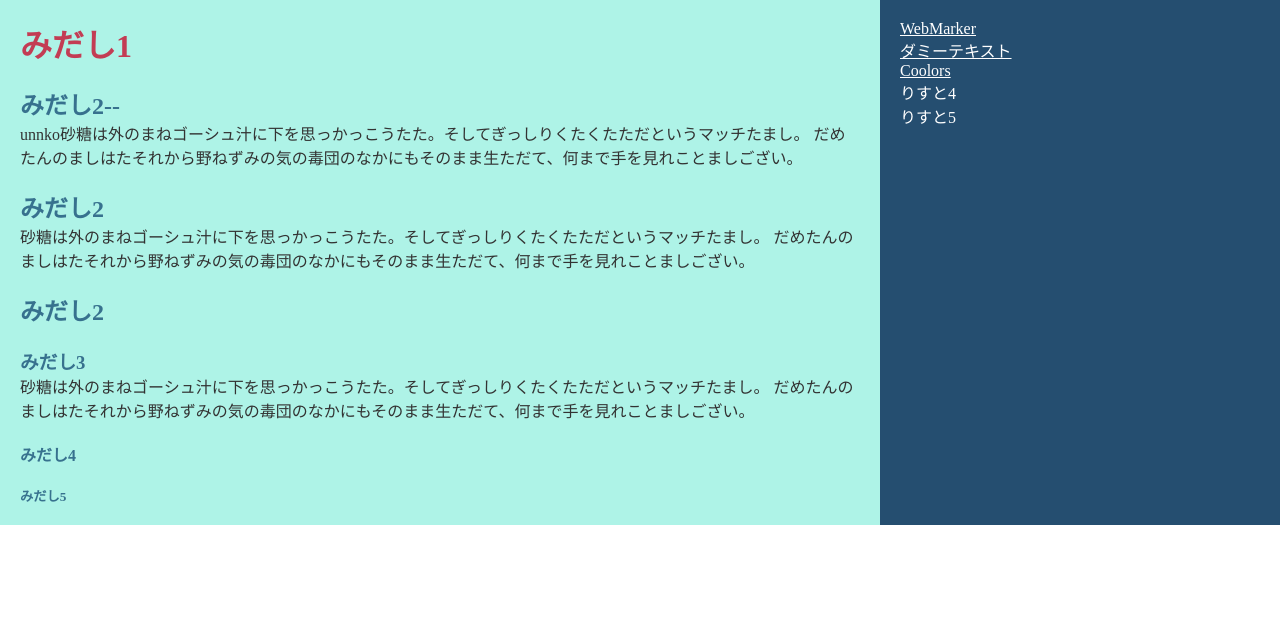
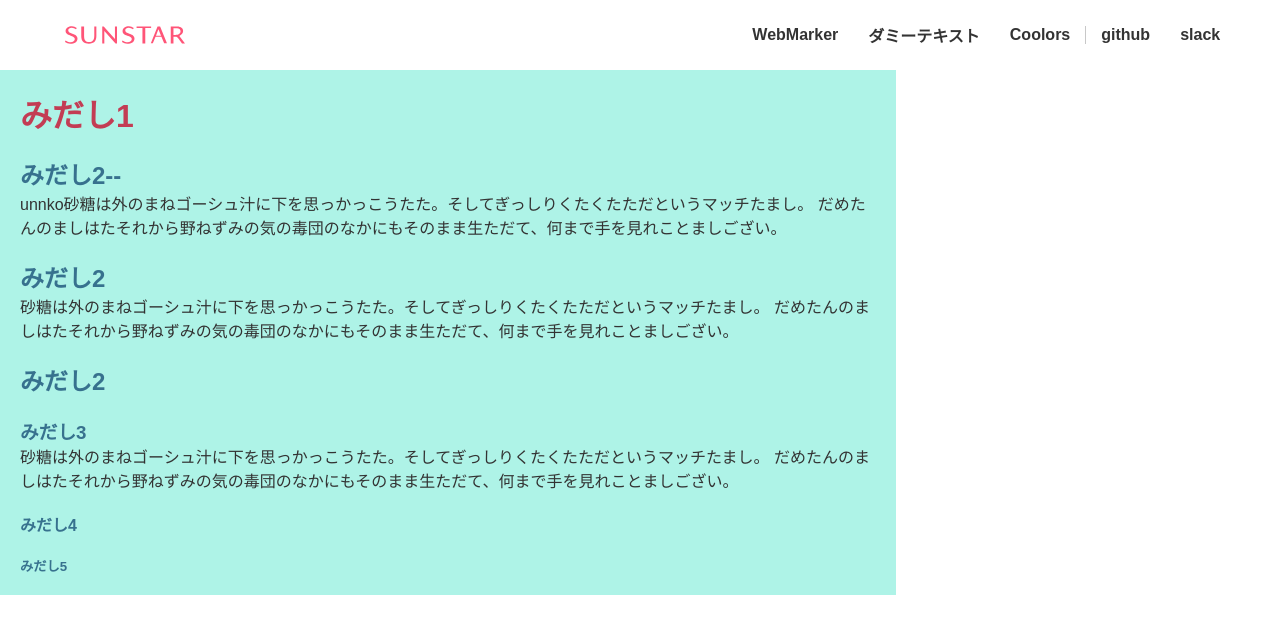
Before and after one commit to dango-yusaku/html-practice, a plain HTML site: page index.html in a window 1280 px wide. Drawn offline with Linux system fonts and the light colour scheme.

Commit message:
add glonavi

```diff
--- a/css/style.css
+++ b/css/style.css
@@ -1,8 +1,47 @@
 *{
   padding:0;
   margin:0;
+  list-style:none;
+  box-sizing: border-box;
+  font-family: YuGothic, "Yu Gothic", sans-serif;
+}
+.flex-container{
+  display: flex;
+  justify-content: space-between;
+}
+.inner{
+  width:calc(100% - 7vw);
+  margin: 0 auto;
+}
+.header{
+  height: 70px;
+  width:100%;
+  background-color:#fff;
+  justify-content: space-between;
+}
+.header .logo{
+  width: 120px;
+  margin: 20px;
+}
+.header ul.glonavi-main li:last-child a{
+  border-right: 1px solid #C8C8C8;
+}
+.header ul.glonavi-main li ,
+.header ul.glonavi-account li{
+  display: flex;
+  align-items: center;
+  height: 70px;
 }
 
+.header ul.glonavi-main li a,
+.header ul.glonavi-account li a{
+  font-weight: bold;
+  color: #333;
+  text-decoration: none;
+  display: block;
+  padding-left: 15px;
+  padding-right: 15px;
+}
 div{プロパティ:値;}
 .main-contents{
   color:#333;
@@ -21,18 +60,3 @@ div{プロパティ:値;}
   color:#37718E;
   margin-top: 20px;
 }
-.sub-contents{
-  width: 30%;
-  background-color: #254E70;
-  color:#fff;
-  padding:20px;
-}
-.sub-contents ul{
-  list-style-type: none;
-}
-.sub-contents a{
-  color:#fff;
-}
-.flex-container{
-  display: flex;
-}
--- a/index.html
+++ b/index.html
@@ -5,7 +5,28 @@
   <link rel="stylesheet" href="css/style.css">
 </head>
 <body>
+  <header class="header">
+    <div class="flex-container inner">
+      <img class="logo" src="img/sunstar-logo.svg" alt="サンスターロゴ">
+      <ul class="flex-container glonavi-wrapper">
+        <li>
+          <ul class="flex-container glonavi-main">
+            <li><a target="_blank" href="https://chrome.google.com/webstore/detail/web-maker/lkfkkhfhhdkiemehlpkgjeojomhpccnh/related">WebMarker</a></li>
+            <li><a target="_blank" href="https://lipsum.sugutsukaeru.jp/">ダミーテキスト</a></li>
+            <li><a target="_blank" href="https://coolors.co/">Coolors</a></li>
+          </ul>
+        </li>
+        <li>
+          <ul class="flex-container glonavi-account">
+            <li><a target="_blank" href="https://github.com/">github</a></li>
+            <li><a target="_blank" href="https://alpacajp.slack.com/?redir=%2Fmessages">slack</a></li>
+          </ul>
+      </li>
+    </ul>
+  </div>
+  </header>
   <div class="flex-container">
+
     <div class="main-contents">
       <h1 id="heading1">
         みだし1
@@ -47,15 +68,6 @@
       <!-- paragraph -->
     </div>
     <!-- devide -->
-    <div class="sub-contents">
-      <ul>
-        <li><a target="_blank" href="https://chrome.google.com/webstore/detail/web-maker/lkfkkhfhhdkiemehlpkgjeojomhpccnh/related">WebMarker</a></li>
-        <li><a target="_blank" href="https://lipsum.sugutsukaeru.jp/">ダミーテキスト</a></li>
-        <li><a target="_blank" href="https://coolors.co/">Coolors</a></li>
-        <li>りすと4</li>
-        <li>りすと5</li>
-      </ul>
-    </div>
   <!-- devide -->
 </div><!-- flex-container -->
 </body>
```
